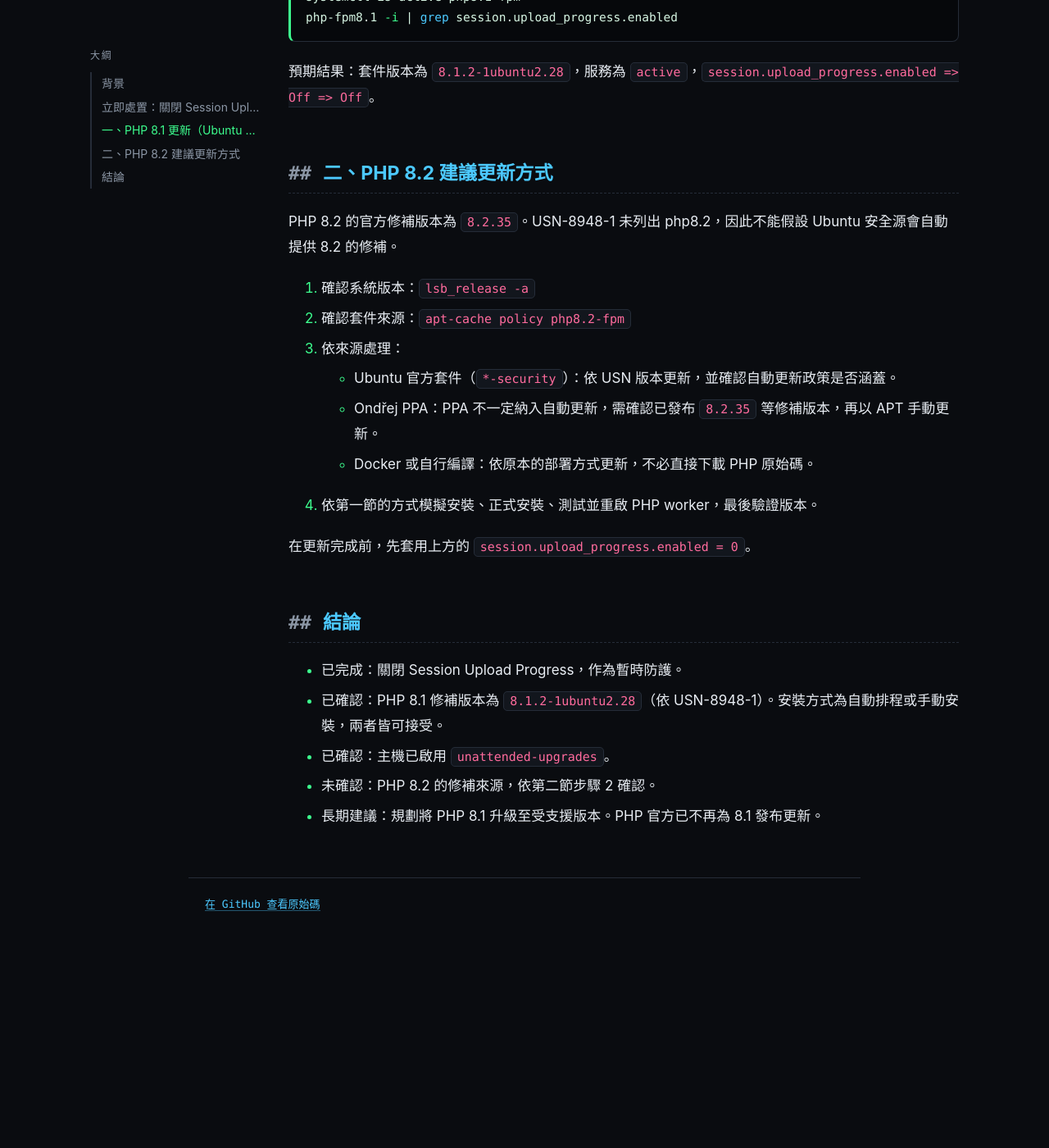
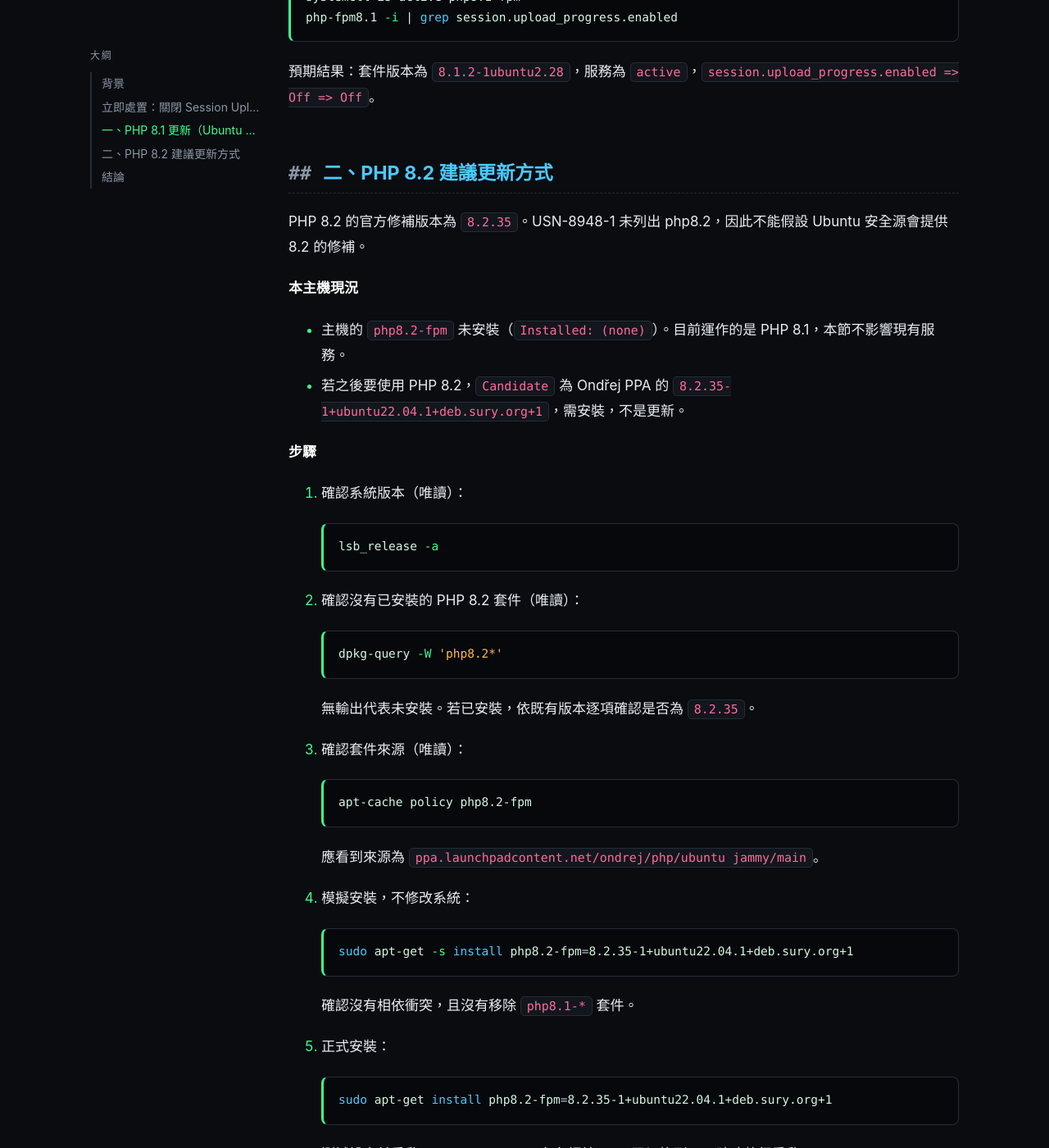
Before and after one commit to shanchiehchiu/ops-notes, a Jekyll site: the page built from php2shell-patch.md, in a window 1280 px wide and 1400 px high, scrolled down 2591 px. Shown: the whole window at 82% size. Built offline with Jekyll 4.4.1, drawn with Linux system fonts in a browser that asks for light colours; before the commit the page ends 3756 px from its top, so only the background shows below that; some of the changed text lies outside the part shown.

Commit message:
docs(linode): 補上 PHP 8.2 安裝指令與本機未安裝現況
Co-Authored-By: Claude Haiku 5.5 <noreply@anthropic.com>

````diff
--- a/php2shell-patch.md
+++ b/php2shell-patch.md
@@ -91,17 +91,73 @@ php-fpm8.1 -i | grep session.upload_progress.enabled
 
 ## 二、PHP 8.2 建議更新方式
 
-PHP 8.2 的官方修補版本為 `8.2.35`。USN-8948-1 未列出 php8.2，因此不能假設 Ubuntu 安全源會自動提供 8.2 的修補。
+PHP 8.2 的官方修補版本為 `8.2.35`。USN-8948-1 未列出 php8.2，因此不能假設 Ubuntu 安全源會提供 8.2 的修補。
 
-1. 確認系統版本：`lsb_release -a`
-2. 確認套件來源：`apt-cache policy php8.2-fpm`
-3. 依來源處理：
-   - Ubuntu 官方套件（`*-security`）：依 USN 版本更新，並確認自動更新政策是否涵蓋。
-   - Ondřej PPA：PPA 不一定納入自動更新，需確認已發布 `8.2.35` 等修補版本，再以 APT 手動更新。
-   - Docker 或自行編譯：依原本的部署方式更新，不必直接下載 PHP 原始碼。
-4. 依第一節的方式模擬安裝、正式安裝、測試並重啟 PHP worker，最後驗證版本。
+**本主機現況**
 
-在更新完成前，先套用上方的 `session.upload_progress.enabled = 0`。
+- 主機的 `php8.2-fpm` 未安裝（`Installed: (none)`）。目前運作的是 PHP 8.1，本節不影響現有服務。
+- 若之後要使用 PHP 8.2，`Candidate` 為 Ondřej PPA 的 `8.2.35-1+ubuntu22.04.1+deb.sury.org+1`，需安裝，不是更新。
+
+**步驟**
+
+1. 確認系統版本（唯讀）：
+
+   ```bash
+   lsb_release -a
+   ```
+
+2. 確認沒有已安裝的 PHP 8.2 套件（唯讀）：
+
+   ```bash
+   dpkg-query -W 'php8.2*'
+   ```
+
+   無輸出代表未安裝。若已安裝，依既有版本逐項確認是否為 `8.2.35`。
+
+3. 確認套件來源（唯讀）：
+
+   ```bash
+   apt-cache policy php8.2-fpm
+   ```
+
+   應看到來源為 `ppa.launchpadcontent.net/ondrej/php/ubuntu jammy/main`。
+
+4. 模擬安裝，不修改系統：
+
+   ```bash
+   sudo apt-get -s install php8.2-fpm=8.2.35-1+ubuntu22.04.1+deb.sury.org+1
+   ```
+
+   確認沒有相依衝突，且沒有移除 `php8.1-*` 套件。
+
+5. 正式安裝：
+
+   ```bash
+   sudo apt-get install php8.2-fpm=8.2.35-1+ubuntu22.04.1+deb.sury.org+1
+   ```
+
+6. 測試設定並重啟 PHP 8.2-FPM。只有在網站 pool 已切換到 8.2 時才執行重啟：
+
+   ```bash
+   sudo php-fpm8.2 -t
+   sudo systemctl restart php8.2-fpm
+   ```
+
+7. 驗證：
+
+   ```bash
+   php-fpm8.2 -v
+   systemctl is-active php8.2-fpm
+   ```
+
+   預期結果：版本為 `8.2.35`，服務為 `active`。
+
+在安裝或切換完成前，先套用上方的 `session.upload_progress.enabled = 0`。
+
+**注意**
+
+- 安裝 PHP 8.2 不會自動讓網站改用 8.2。網站仍由 Nginx 指向的 PHP-FPM socket 決定。
+- 若 PPA 未加入，需先加入 `ondrej/php` PPA，此步驟會改變套件來源，應先與維運確認。
 
 ## 結論
 
````
